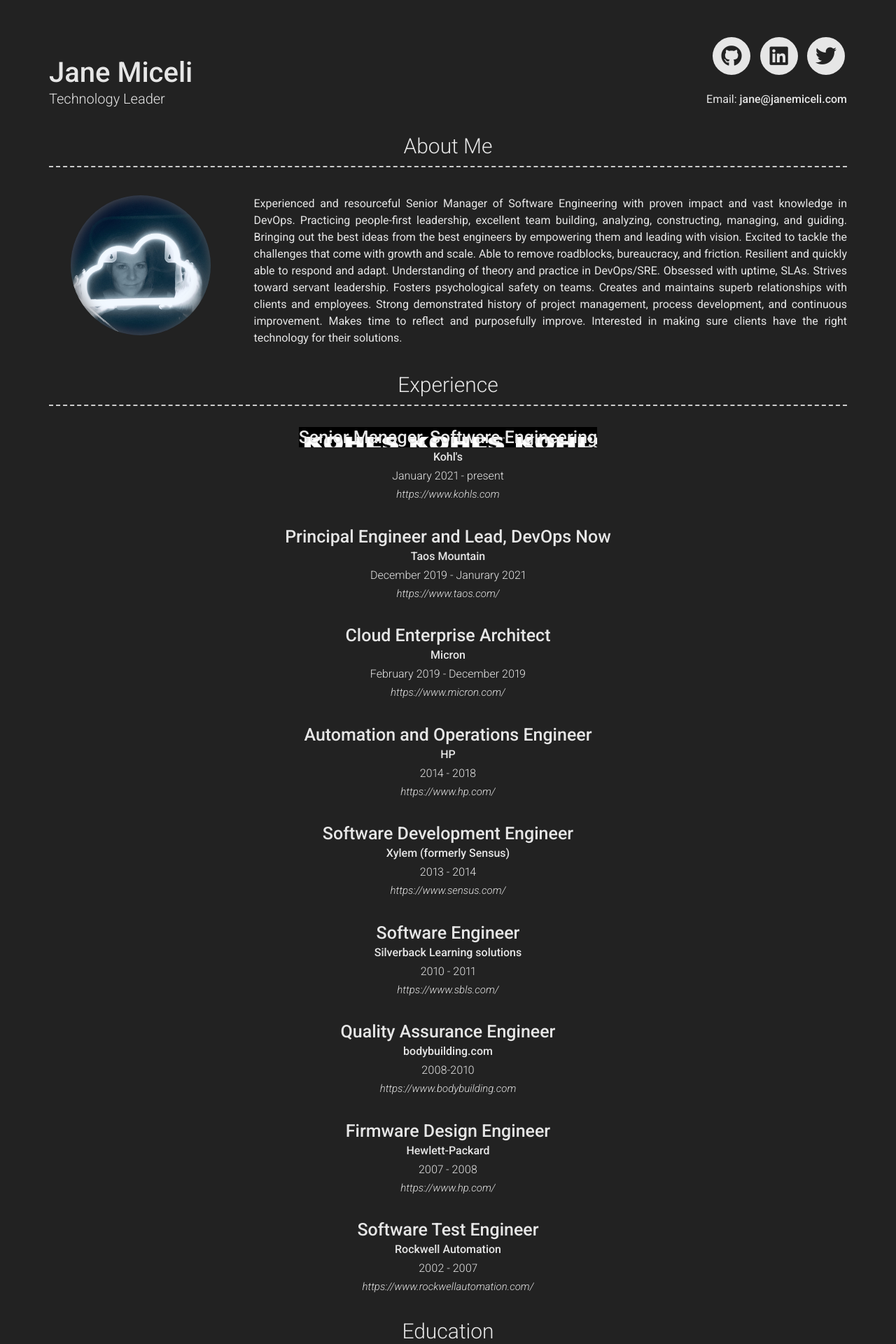
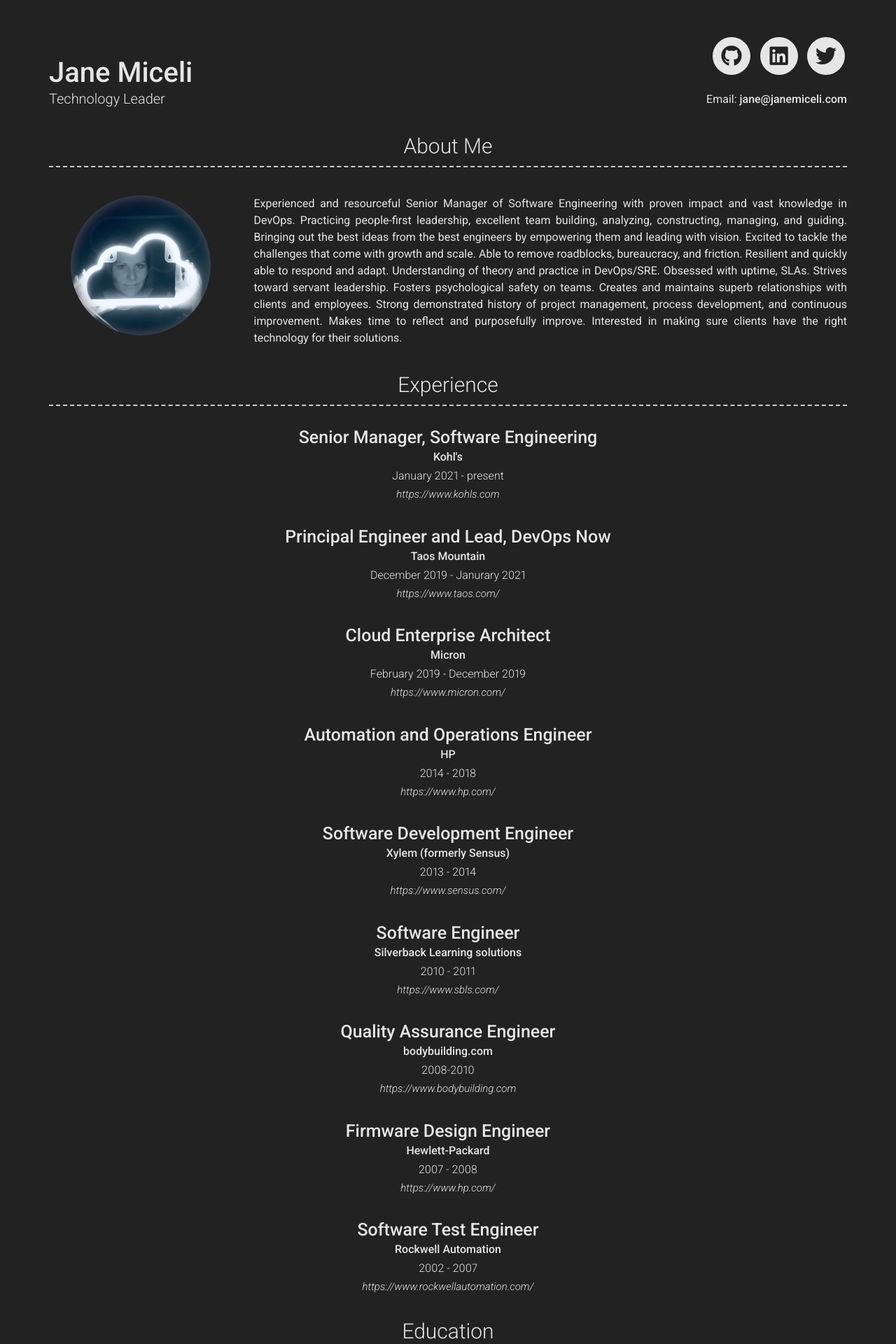
Before and after one commit to janemiceli/resume, a Jekyll site: the page built from index.md, in a window 1280 px wide. Shown: the top 1920 px of the page at 70% size. Built offline with Jekyll 4.4.1, drawn with Linux system fonts in a browser that asks for light colours; nearby versions of some CDN libraries.

Commit message:
Update section-list.html
I hate freaking front end work. Hoping it only shows once now.

```diff
--- a/_includes/section-list.html
+++ b/_includes/section-list.html
@@ -1,7 +1,7 @@
 {% for item in include.content %}
   <div class="row clearfix layout layout-{{item.layout | default: 'left'}}">
     <div class="col-xs-12 col-sm-4 col-md-3 col-print-12 details">
-      <h4>{%- if item.icon -%}<span style="background-image: url({{ item.icon | relative_url }})">{%- endif -%}{{ item.title }}</h4>
+      <h4>{%- if item.icon -%}<span style="background-image: url({{ item.icon | relative_url }})"></span>{%- endif -%}{{ item.title }}</h4>
       {%- if item.sub_title -%}<p><b>{{ item.sub_title }}</b></p>{%- endif -%}
       {%- if item.caption -%}<p>{{ item.caption }}</p>{%- endif -%}
 
```
